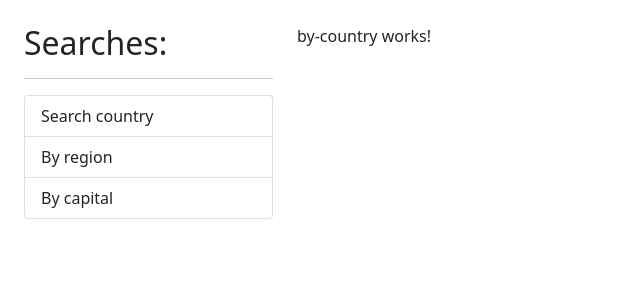
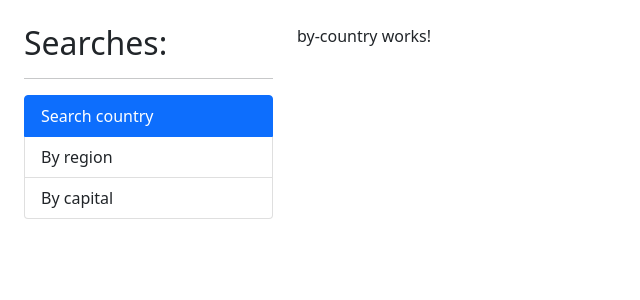
Before and after one commit to NianDewei/countries-app-angular, an Angular app: page / in a window 1280 px wide. Shown: the top 300 px of the page, without its empty margins (0-640 px from the left). Built offline with nearby package versions, Linux system fonts and the light colour scheme.

Commit message:
05 | Implementing routerLink

```diff
--- a/src/app/app.component.html
+++ b/src/app/app.component.html
@@ -1,12 +1,26 @@
 <div class="row container mt-4">
-
   <div class="col-3">
     <h2>Searches:</h2>
-      <hr>
+    <hr />
     <ul class="list-group">
-        <li class="list-group-item">Search country</li>
-        <li class="list-group-item">By region</li>
-        <li class="list-group-item">By capital</li>
+      <li
+        routerLink=""
+        routerLinkActive="active"
+        [routerLinkActiveOptions]="{ exact: true }"
+        class="list-group-item"
+      >
+        Search country
+      </li>
+      <li routerLink="region" routerLinkActive="active" class="list-group-item">
+        By region
+      </li>
+      <li
+        routerLink="capital"
+        routerLinkActive="active"
+        class="list-group-item"
+      >
+        By capital
+      </li>
     </ul>
   </div>
 
```
Lines whose indentation alone changed are shown as unchanged.
